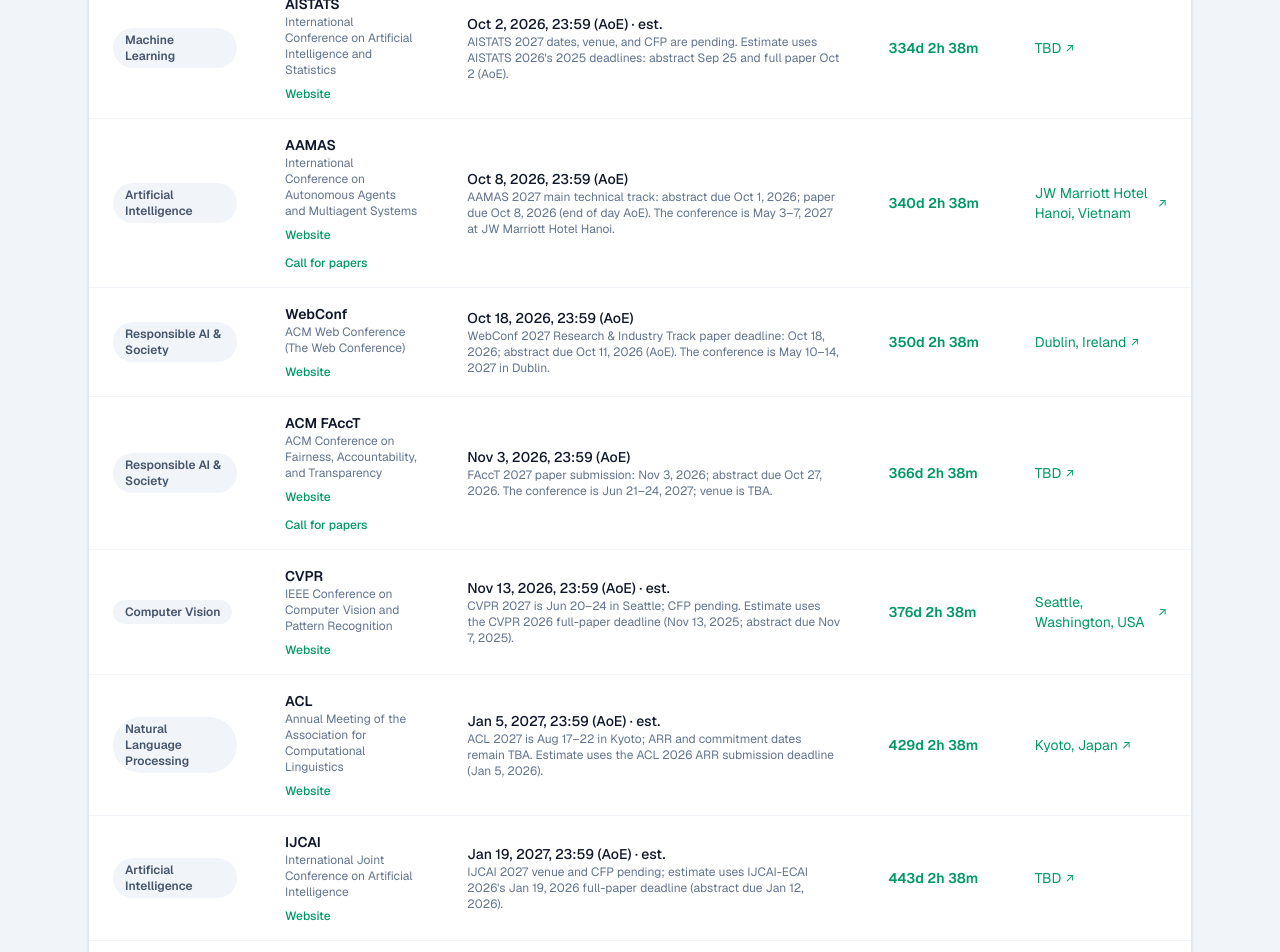
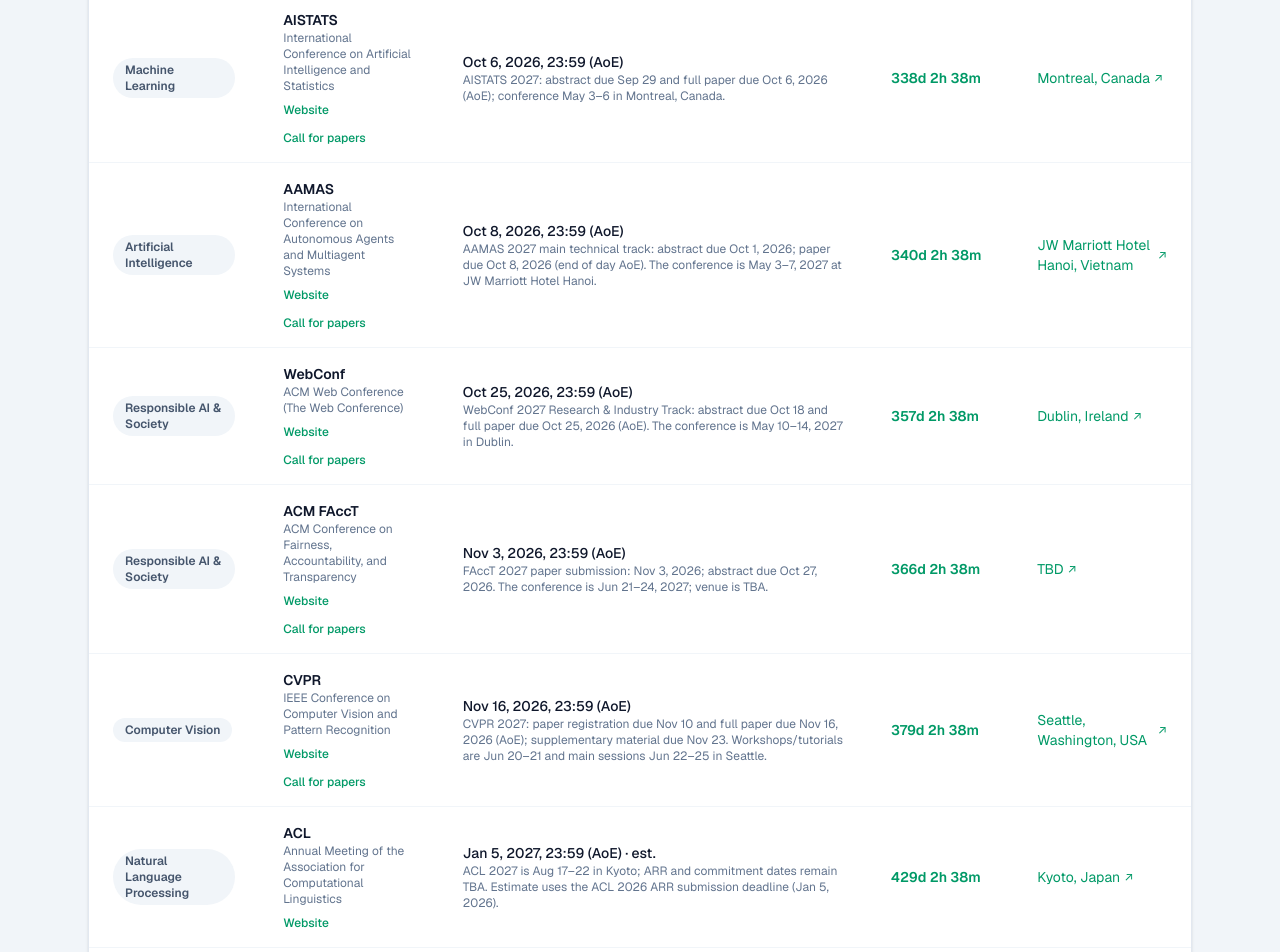
Before and after one commit to 65456u/ConfDDL, a Next.js app: page / in a window 1280 px wide. Shown: the part 1260-2212 px from the top of the page. Built offline with nearby package versions, Linux system fonts and the light colour scheme.

Commit message:
update conference deadlines and venues

```diff
--- a/data/conferences.ts
+++ b/data/conferences.ts
@@ -100,18 +100,18 @@ export const conferences: Conference[] = [
     name: "International Conference on Artificial Intelligence and Statistics",
     acronym: "AISTATS",
     area: "Machine Learning",
-    location: "TBD",
-    website: "https://virtual.aistats.org/Conferences/2027",
+    location: "Montreal, Canada",
+    website: "https://virtual.aistats.org/",
+    submissionLink: "https://virtual.aistats.org/Conferences/2027/CallForPapers",
     deadline: {
       year: 2026,
       month: 10,
-      day: 2,
+      day: 6,
       hour: 23,
       minute: 59,
       offset: "-12:00",
-      estimated: true,
     },
-    note: "AISTATS 2027 dates, venue, and CFP are pending. Estimate uses AISTATS 2026's 2025 deadlines: abstract Sep 25 and full paper Oct 2 (AoE).",
+    note: "AISTATS 2027: abstract due Sep 29 and full paper due Oct 6, 2026 (AoE); conference May 3–6 in Montreal, Canada.",
   },
   {
     id: "colt",
@@ -163,7 +163,7 @@ export const conferences: Conference[] = [
     name: "International Joint Conference on Artificial Intelligence",
     acronym: "IJCAI",
     area: "Artificial Intelligence",
-    location: "TBD",
+    location: "Kyoto, Japan; Hengqin, China",
     website: "https://www.ijcai.org/future_conferences",
     deadline: {
       year: 2027,
@@ -174,7 +174,7 @@ export const conferences: Conference[] = [
       offset: "-12:00",
       estimated: true,
     },
-    note: "IJCAI 2027 venue and CFP pending; estimate uses IJCAI-ECAI 2026's Jan 19, 2026 full-paper deadline (abstract due Jan 12, 2026).",
+    note: "IJCAI-27: Aug 7–13, 2027 in Kyoto, followed by a satellite event Aug 15–17 in Hengqin. CFP and deadline are TBA; deadline estimate uses IJCAI-ECAI 2026's Jan 19 full-paper deadline.",
   },
   {
     id: "uai",
@@ -219,16 +219,16 @@ export const conferences: Conference[] = [
     area: "Computer Vision",
     location: "Seattle, Washington, USA",
     website: "https://cvpr.thecvf.com/",
+    submissionLink: "https://cvpr.thecvf.com/Conferences/2027/CallForPapers",
     deadline: {
       year: 2026,
       month: 11,
-      day: 13,
+      day: 16,
       hour: 23,
       minute: 59,
       offset: "-12:00",
-      estimated: true,
     },
-    note: "CVPR 2027 is Jun 20–24 in Seattle; CFP pending. Estimate uses the CVPR 2026 full-paper deadline (Nov 13, 2025; abstract due Nov 7, 2025).",
+    note: "CVPR 2027: paper registration due Nov 10 and full paper due Nov 16, 2026 (AoE); supplementary material due Nov 23. Workshops/tutorials are Jun 20–21 and main sessions Jun 22–25 in Seattle.",
   },
   {
     id: "iccv",
@@ -488,15 +488,16 @@ export const conferences: Conference[] = [
     acronym: "WebConf",
     area: "Responsible AI & Society",
     location: "Dublin, Ireland",
-    website: "https://acmweb2027.org/",
+    website: "https://www2027.thewebconf.org/",
+    submissionLink: "https://www2027.thewebconf.org/research-track-papers/",
     deadline: {
       year: 2026,
       month: 10,
-      day: 18,
+      day: 25,
       hour: 23,
       minute: 59,
       offset: "-12:00",
     },
-    note: "WebConf 2027 Research & Industry Track paper deadline: Oct 18, 2026; abstract due Oct 11, 2026 (AoE). The conference is May 10–14, 2027 in Dublin.",
+    note: "WebConf 2027 Research & Industry Track: abstract due Oct 18 and full paper due Oct 25, 2026 (AoE). The conference is May 10–14, 2027 in Dublin.",
   },
 ];
```
